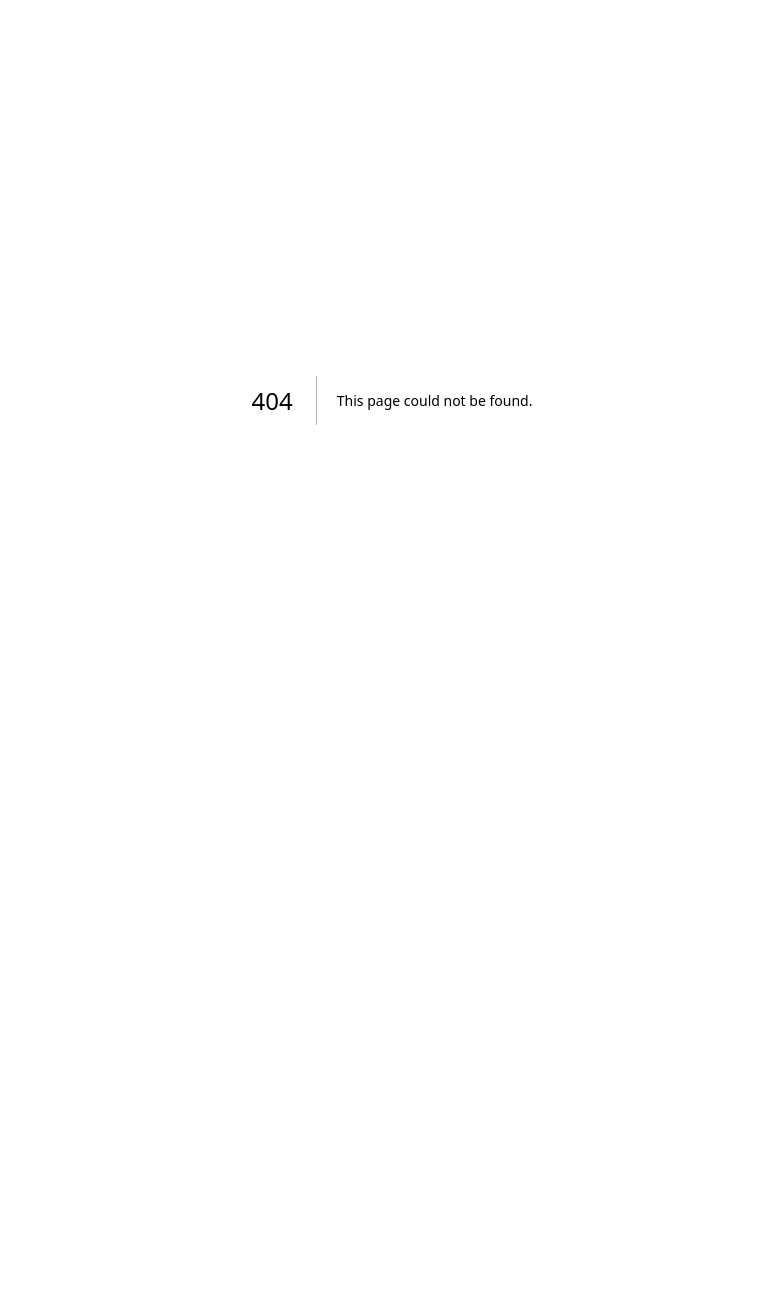
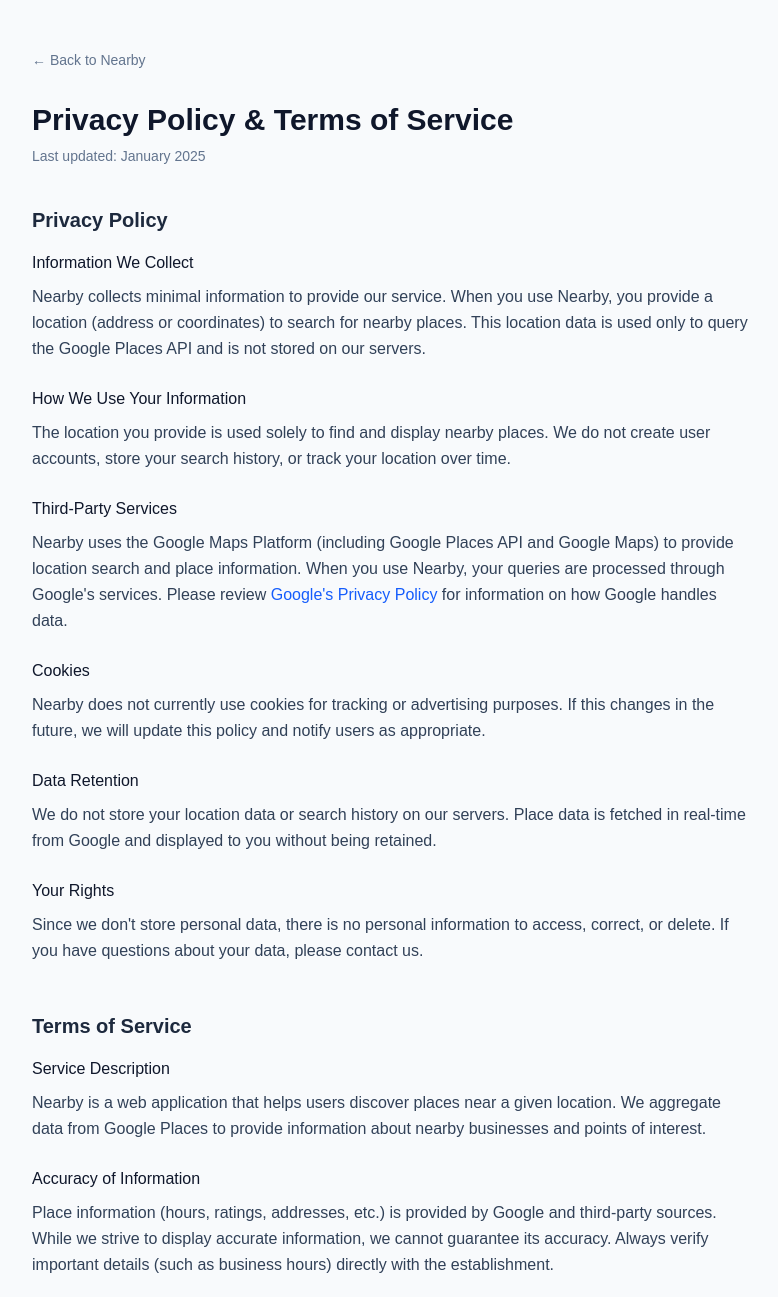
Before and after one commit to eneda8/nearby, a Next.js app: page /legal in a window 1280 px wide. Before the commit this address had no page. Shown: the top 1297 px of the page, without its empty margins (248-1026 px from the left). Before the commit the page ends 800 px from the top, so only its background shows below. Built offline with nearby package versions, Linux system fonts and the light colour scheme.

Commit message:
feat(ui): add privacy and terms page and anchor footer links

```diff
--- /dev/null
+++ b/src/app/legal/page.tsx
@@ -0,0 +1,191 @@
+'use client';
+
+import Link from 'next/link';
+
+export default function LegalPage() {
+  return (
+    <main className="min-h-screen bg-slate-50 text-slate-900">
+      <div className="mx-auto max-w-3xl px-6 py-12">
+        <Link
+          href="/"
+          className="inline-flex items-center gap-2 text-sm text-slate-500 hover:text-slate-700 mb-8"
+        >
+          &larr; Back to Nearby
+        </Link>
+
+        <h1 className="text-3xl font-bold mb-2">Privacy Policy & Terms of Service</h1>
+        <p className="text-sm text-slate-500 mb-10">Last updated: January 2025</p>
+
+        {/* Privacy Policy */}
+        <section className="mb-12">
+          <h2 className="text-xl font-semibold mb-4 text-slate-800">Privacy Policy</h2>
+
+          <div className="space-y-6 text-slate-700 leading-relaxed">
+            <div>
+              <h3 className="font-medium text-slate-900 mb-2">Information We Collect</h3>
+              <p>
+                Nearby collects minimal information to provide our service. When you use Nearby,
+                you provide a location (address or coordinates) to search for nearby places.
+                This location data is used only to query the Google Places API and is not stored
+                on our servers.
+              </p>
+            </div>
+
+            <div>
+              <h3 className="font-medium text-slate-900 mb-2">How We Use Your Information</h3>
+              <p>
+                The location you provide is used solely to find and display nearby places.
+                We do not create user accounts, store your search history, or track your
+                location over time.
+              </p>
+            </div>
+
+            <div>
+              <h3 className="font-medium text-slate-900 mb-2">Third-Party Services</h3>
+              <p>
+                Nearby uses the Google Maps Platform (including Google Places API and Google Maps)
+                to provide location search and place information. When you use Nearby, your
+                queries are processed through Google&apos;s services. Please review{' '}
+                <a
+                  href="https://policies.google.com/privacy"
+                  target="_blank"
+                  rel="noopener noreferrer"
+                  className="text-blue-600 hover:underline"
+                >
+                  Google&apos;s Privacy Policy
+                </a>{' '}
+                for information on how Google handles data.
+              </p>
+            </div>
+
+            <div>
+              <h3 className="font-medium text-slate-900 mb-2">Cookies</h3>
+              <p>
+                Nearby does not currently use cookies for tracking or advertising purposes.
+                If this changes in the future, we will update this policy and notify users
+                as appropriate.
+              </p>
+            </div>
+
+            <div>
+              <h3 className="font-medium text-slate-900 mb-2">Data Retention</h3>
+              <p>
+                We do not store your location data or search history on our servers.
+                Place data is fetched in real-time from Google and displayed to you
+                without being retained.
+              </p>
+            </div>
+
+            <div>
+              <h3 className="font-medium text-slate-900 mb-2">Your Rights</h3>
+              <p>
+                Since we don&apos;t store personal data, there is no personal information to
+                access, correct, or delete. If you have questions about your data, please
+                contact us.
+              </p>
+            </div>
+          </div>
+        </section>
+
+        {/* Terms of Service */}
+        <section className="mb-12">
+          <h2 className="text-xl font-semibold mb-4 text-slate-800">Terms of Service</h2>
+
+          <div className="space-y-6 text-slate-700 leading-relaxed">
+            <div>
+              <h3 className="font-medium text-slate-900 mb-2">Service Description</h3>
+              <p>
+                Nearby is a web application that helps users discover places near a given
+                location. We aggregate data from Google Places to provide information about
+                nearby businesses and points of interest.
+              </p>
+            </div>
+
+            <div>
+              <h3 className="font-medium text-slate-900 mb-2">Accuracy of Information</h3>
+              <p>
+                Place information (hours, ratings, addresses, etc.) is provided by Google
+                and third-party sources. While we strive to display accurate information,
+                we cannot guarantee its accuracy. Always verify important details (such as
+                business hours) directly with the establishment.
+              </p>
+            </div>
+
+            <div>
+              <h3 className="font-medium text-slate-900 mb-2">Acceptable Use</h3>
+              <p>
+                You agree to use Nearby only for lawful purposes and in a manner that does
+                not infringe on the rights of others. You may not attempt to reverse engineer,
+                scrape, or abuse the service.
+              </p>
+            </div>
+
+            <div>
+              <h3 className="font-medium text-slate-900 mb-2">Limitation of Liability</h3>
+              <p>
+                Nearby is provided &quot;as is&quot; without warranties of any kind. We are not
+                liable for any damages arising from your use of the service, including but
+                not limited to inaccurate place information, service interruptions, or
+                decisions made based on information displayed.
+              </p>
+            </div>
+
+            <div>
+              <h3 className="font-medium text-slate-900 mb-2">Google Maps Platform</h3>
+              <p>
+                By using Nearby, you also agree to be bound by{' '}
+                <a
+                  href="https://cloud.google.com/maps-platform/terms"
+                  target="_blank"
+                  rel="noopener noreferrer"
+                  className="text-blue-600 hover:underline"
+                >
+                  Google Maps Platform Terms of Service
+                </a>{' '}
+                and{' '}
+                <a
+                  href="https://policies.google.com/terms"
+                  target="_blank"
+                  rel="noopener noreferrer"
+                  className="text-blue-600 hover:underline"
+                >
+                  Google Terms of Service
+                </a>
+                .
+              </p>
+            </div>
+
+            <div>
+              <h3 className="font-medium text-slate-900 mb-2">Changes to Terms</h3>
+              <p>
+                We may update these terms from time to time. Continued use of Nearby after
+                changes constitutes acceptance of the updated terms.
+              </p>
+            </div>
+          </div>
+        </section>
+
+        {/* Contact */}
+        <section className="border-t border-slate-200 pt-8">
+          <h2 className="text-xl font-semibold mb-4 text-slate-800">Contact</h2>
+          <p className="text-slate-700">
+            If you have questions about this policy or our service, please contact us at{' '}
+            <a
+              href="mailto:findnearby.llc@gmail.com"
+              className="text-blue-600 hover:underline"
+            >
+              findnearby.llc@gmail.com
+            </a>
+          </p>
+        </section>
+
+        <footer className="mt-12 pt-8 border-t border-slate-200 text-center text-sm text-slate-500">
+          <Link href="/" className="hover:text-slate-700">
+            Nearby
+          </Link>
+          {' '}&copy; {new Date().getFullYear()}
+        </footer>
+      </div>
+    </main>
+  );
+}
--- a/src/app/page.tsx
+++ b/src/app/page.tsx
@@ -605,6 +605,11 @@
             <div className="my-1 text-[10px] text-gray-500 text-center">Powered by Google</div>
           </div>
         </div>
+        <div className="absolute bottom-6 left-0 right-0 text-center text-xs text-white/50">
+          <a href="/legal" className="hover:text-white/80 transition">
+            Privacy & Terms
+          </a>
+        </div>
       </main>
     );
   }
@@ -761,7 +766,8 @@
           </div>
         )}
       </div>
-      <section className="flex-1 overflow-y-auto bg-white md:max-w-xl md:border-l md:border-white/40 md:bg-white/95 md:backdrop-blur-md md:shadow-[0_35px_120px_-40px_rgba(15,23,42,0.75)]">
+      <section className="flex flex-1 flex-col bg-white md:max-w-xl md:border-l md:border-white/40 md:bg-white/95 md:backdrop-blur-md md:shadow-[0_35px_120px_-40px_rgba(15,23,42,0.75)]">
+        <div className="flex-1 overflow-y-auto">
         <div className="hidden border-b border-black/5 px-6 pt-5 pb-4 md:block">
           <AddressInput
             placeholder="Search nearby"
@@ -873,6 +879,12 @@
             />
           )}
         </div>
+        </div>
+        <div className="border-t border-slate-100 py-3 text-center text-[10px] text-slate-400">
+          <a href="/legal" className="hover:text-slate-600 transition">
+            Privacy & Terms
+          </a>
+        </div>
       </section>
       {isMobile && (
         <>
```
Also changed, not shown: 1 other file (tests, documents, lock files or other folders).
